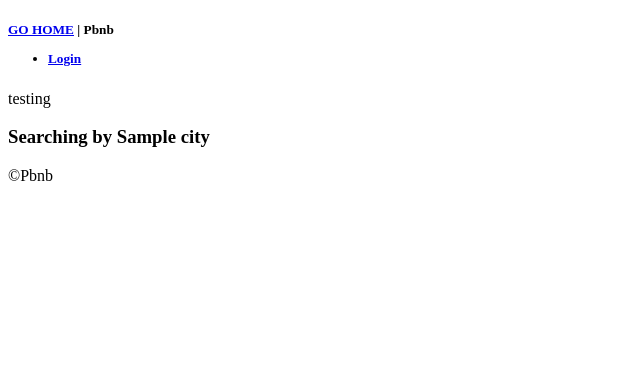
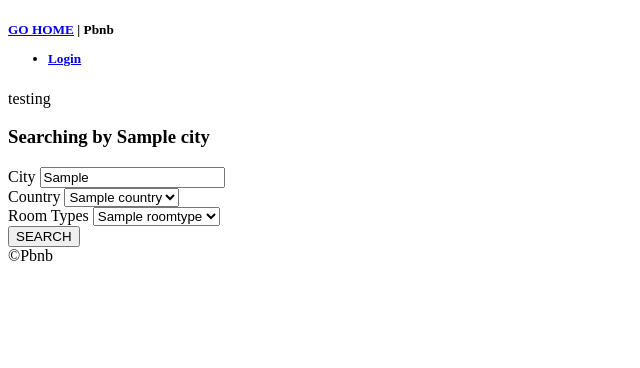
Before and after one commit to withlatte/airbnb_clone, a Django app: template templates/rooms/search.html in a window 1280 px wide. Shown: the top 368 px of the page, without its empty margins (0-640 px from the left). Run offline with Django 3.2, Linux system fonts and the light colour scheme; tables that the repository leaves empty hold one stand-in row (values such as "Sample post"); the template is opened without the code that fills it: values that come from a table or form of the project are taken from there, most other values are stand-ins (such as "Sample title", 1, 10 or a date in 2020).

Commit message:
completed Lesson #13.1

```diff
--- a/templates/rooms/search.html
+++ b/templates/rooms/search.html
@@ -6,4 +6,27 @@
 
 {% block content %}
     <h3>Searching by {{ city }}</h3>
+    <form method="get" action="{% url "rooms:search" %}">
+        <div>
+            <label for="city">City</label>
+            <input value={{ city }} id="city" name="city" placeholder="Search by city"/>
+        </div>
+        <div>
+            <label for="country">Country</label>
+            <select id="country" name="country">
+                {% for country in countries %}
+                    <option value="{{ country.code }}">{{ country.name }}</option>
+                {% endfor %}
+            </select>
+        </div>
+        <div>
+            <label for="room_type">Room Types</label>
+            <select id="room_type" name="room_type">
+                {% for room_type in room_types %}
+                    <option value="{{ room_type.pk }}">{{ room_type.name }}</option>
+                {% endfor %}
+            </select>
+        </div>
+        <button>SEARCH</button>
+    </form>
 {% endblock %}
```
